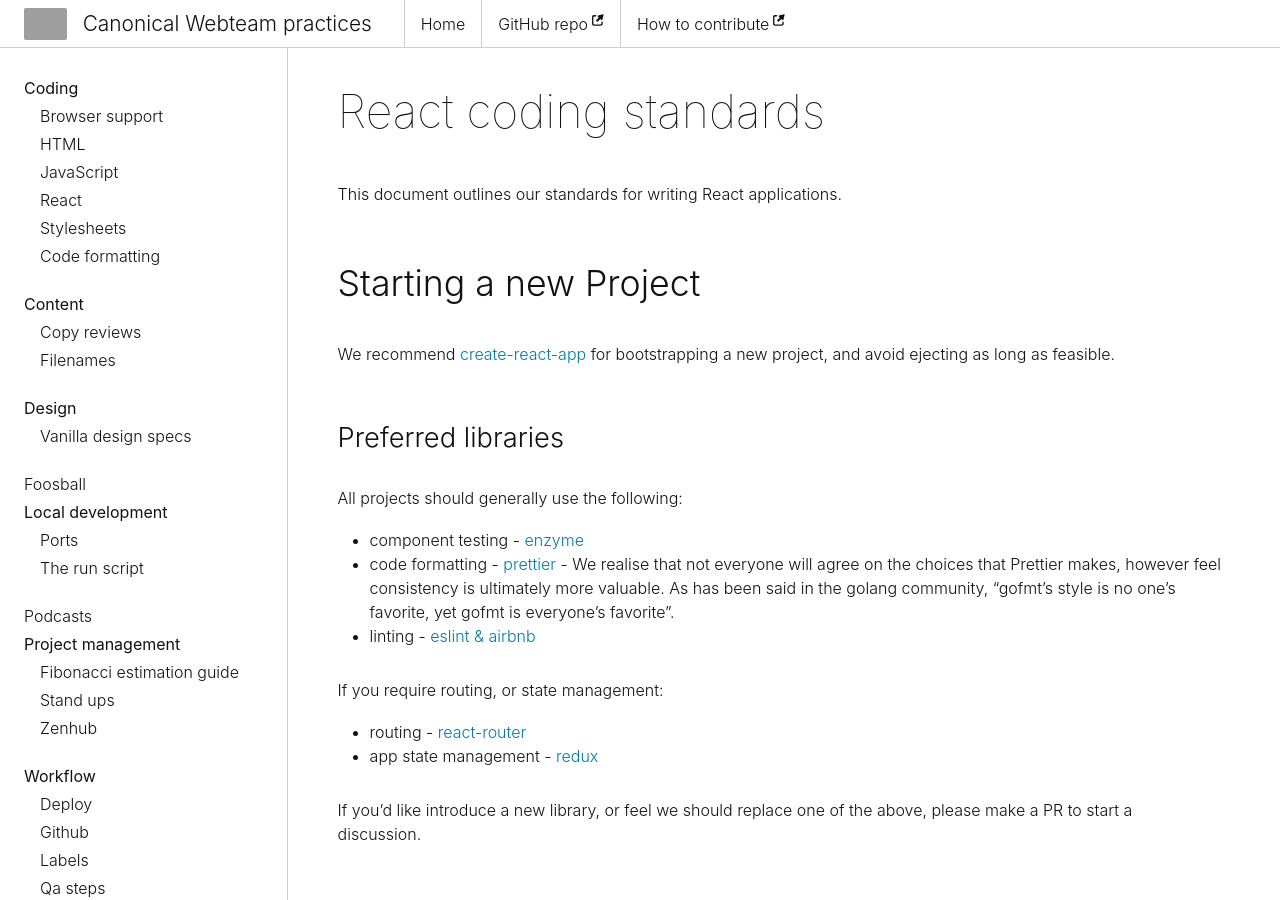
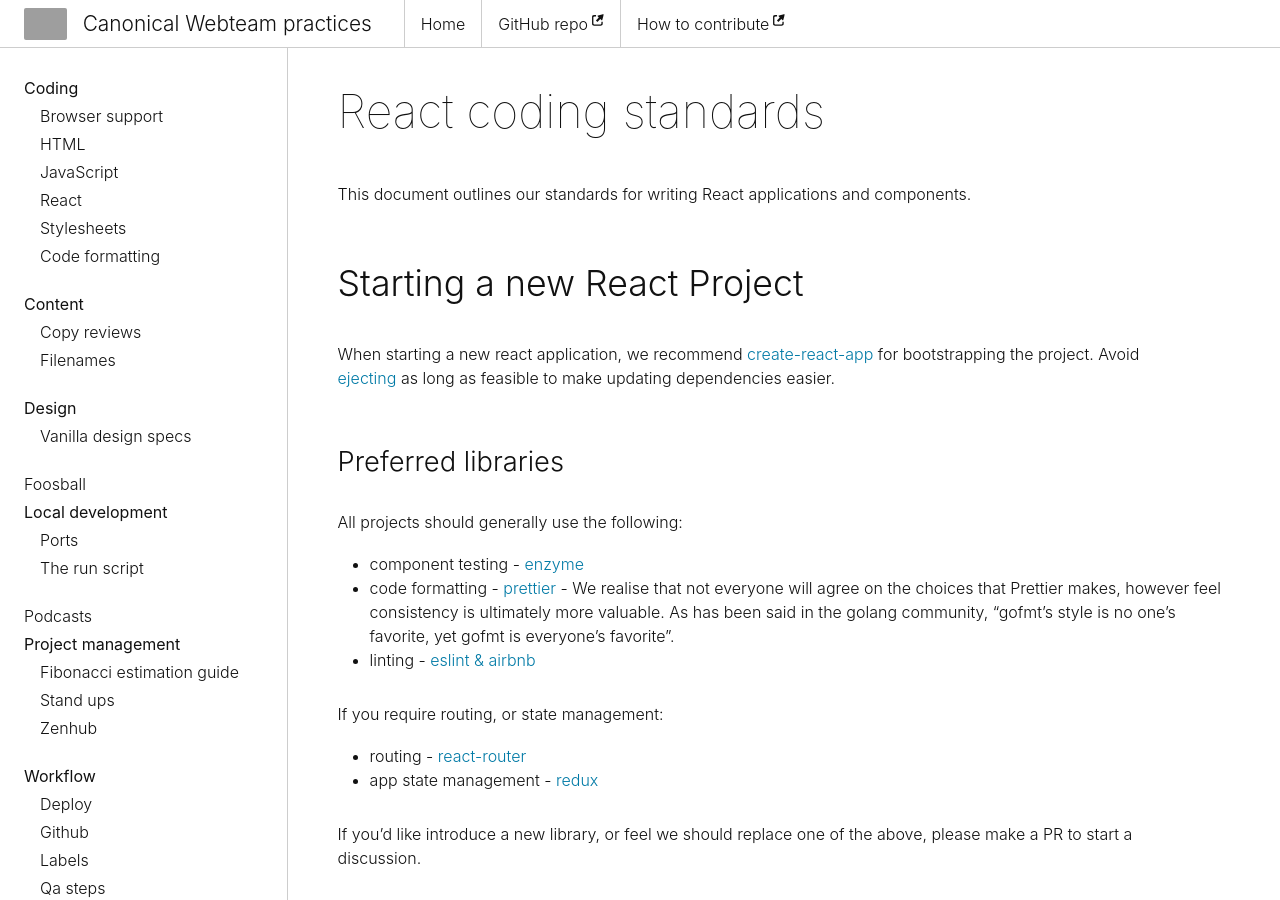
Before and after one commit to canonical-web-and-design/practices, a Jekyll site: the page built from coding/react.md, in a window 1280 px wide and 900 px high. Built offline with Jekyll 4.4.1, drawn with Linux system fonts in a browser that asks for light colours; some web fonts are replaced; our own code applies the rules of GitHub Pages for plain Markdown files; grey boxes are pictures that could not be loaded.

Commit message:
More clarification
Further clarification that some advice only pertains to full react apps.

```diff
--- a/coding/react.md
+++ b/coding/react.md
@@ -4,10 +4,10 @@
 
 # React coding standards
 
-This document outlines our standards for writing React applications.
+This document outlines our standards for writing React applications and components.
 
-## Starting a new Project
-We recommend [create-react-app](https://github.com/facebook/create-react-app) for bootstrapping a new project, and avoid ejecting as long as feasible.
+## Starting a new React Project
+When starting a new react application, we recommend [create-react-app](https://github.com/facebook/create-react-app) for bootstrapping the project. Avoid [ejecting](https://facebook.github.io/create-react-app/docs/available-scripts#npm-run-eject) as long as feasible to make updating dependencies easier.
 
 ### Preferred libraries
 All projects should generally use the following:
```
